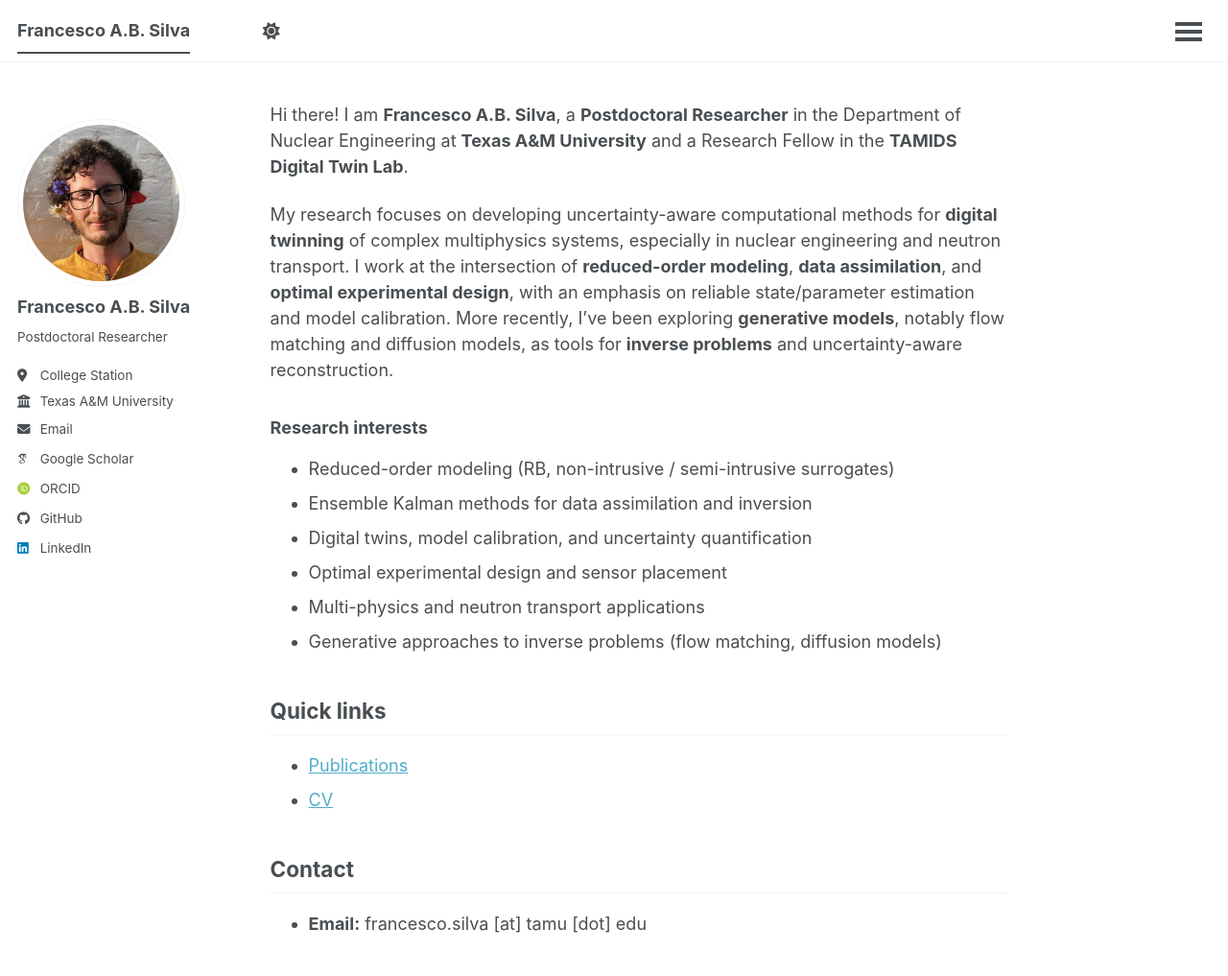
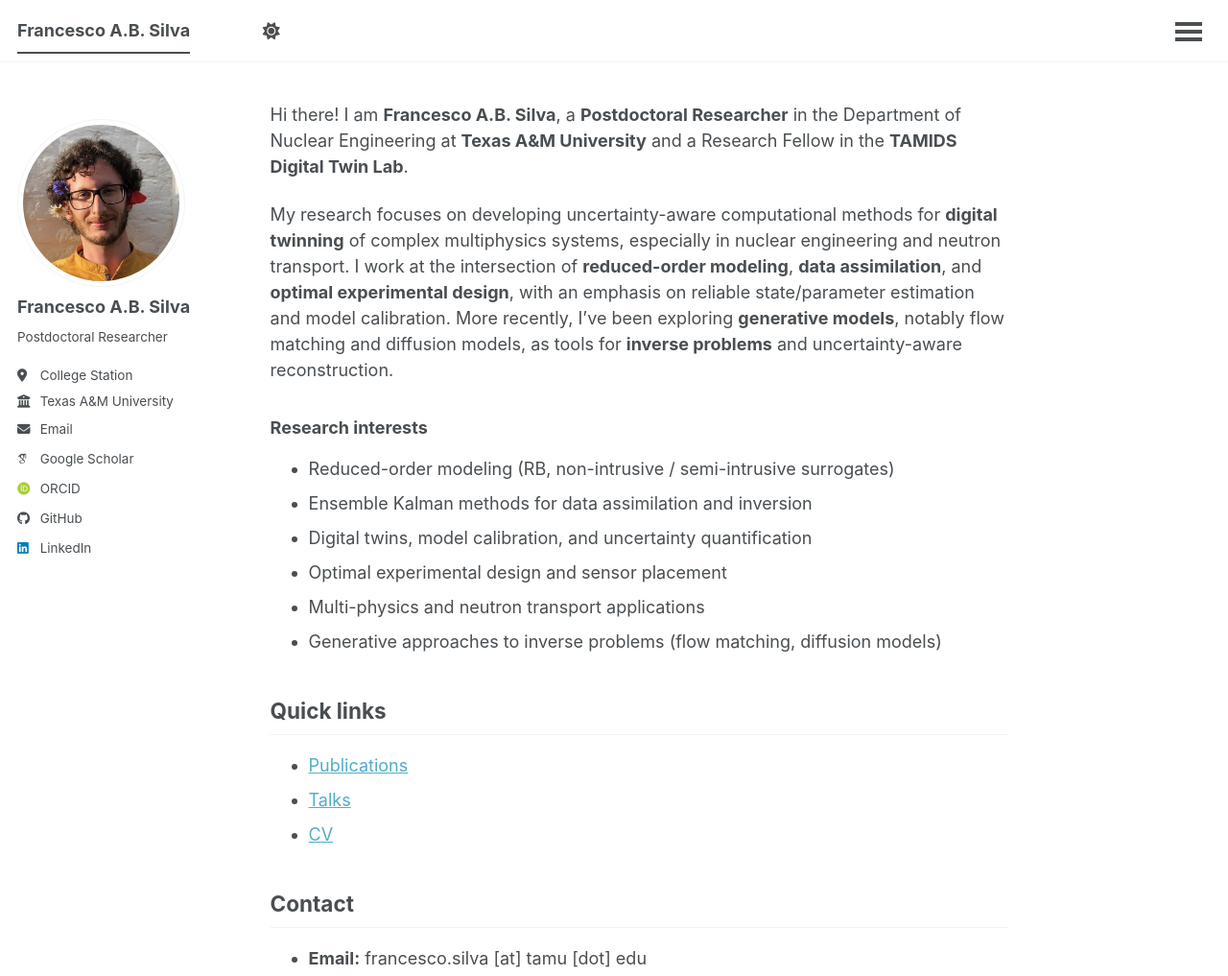
Before and after one commit to FrancescoSilva/francescosilva.github.io, a Jekyll site: the page built from _pages/about.md, in a window 1280 px wide and 1319 px high, cut to the strip 0-1017 px from the top of the window. Shown: the whole strip at 96% size. Built offline with Jekyll 4.4.1, drawn with Linux system fonts in a browser that asks for light colours; some web fonts are replaced.

Commit message:
Update about.md

```diff
--- a/_pages/about.md
+++ b/_pages/about.md
@@ -23,6 +23,7 @@ My research focuses on developing uncertainty-aware computational methods for **
 
 ## Quick links
 - [Publications]({{ base_path }}/publications/)
+- [Talks]({{ base_path }}/talks/)
 - [CV]({{ base_path }}/cv/)
 
 ## Contact
```
